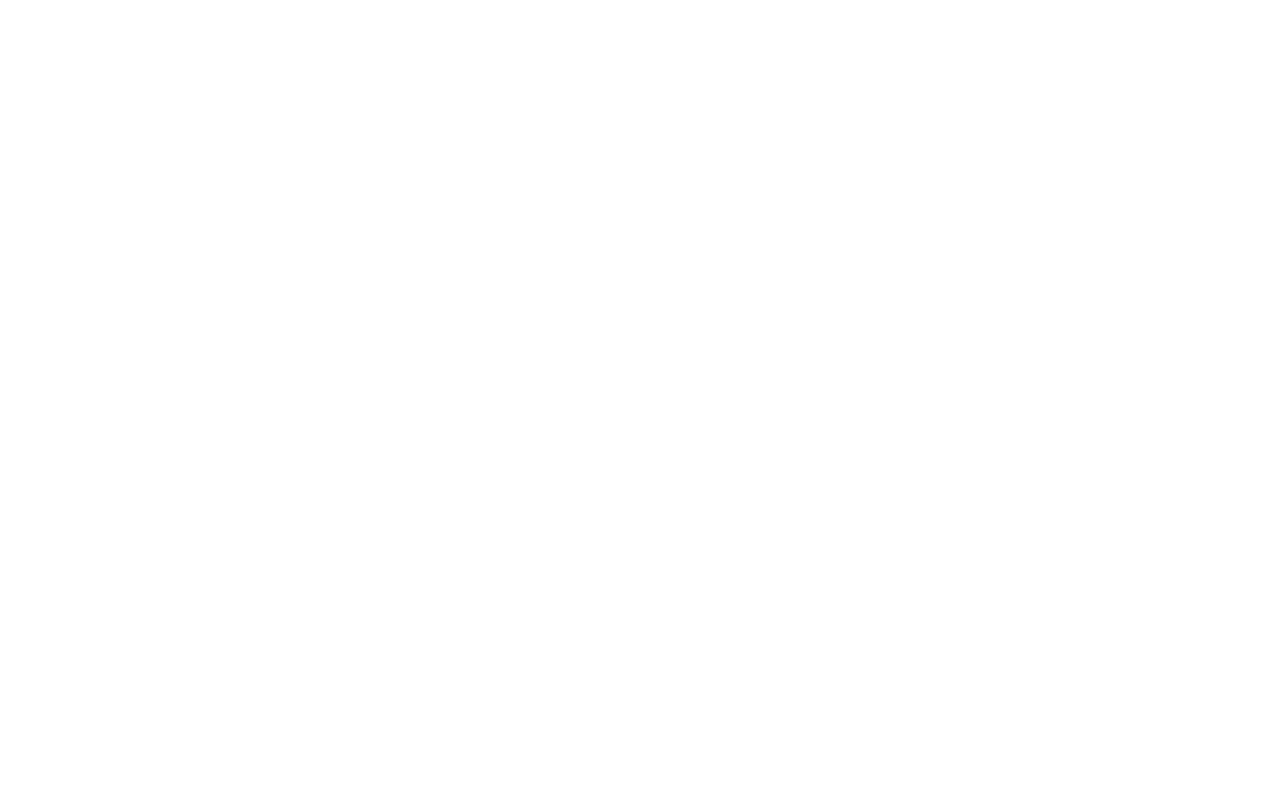
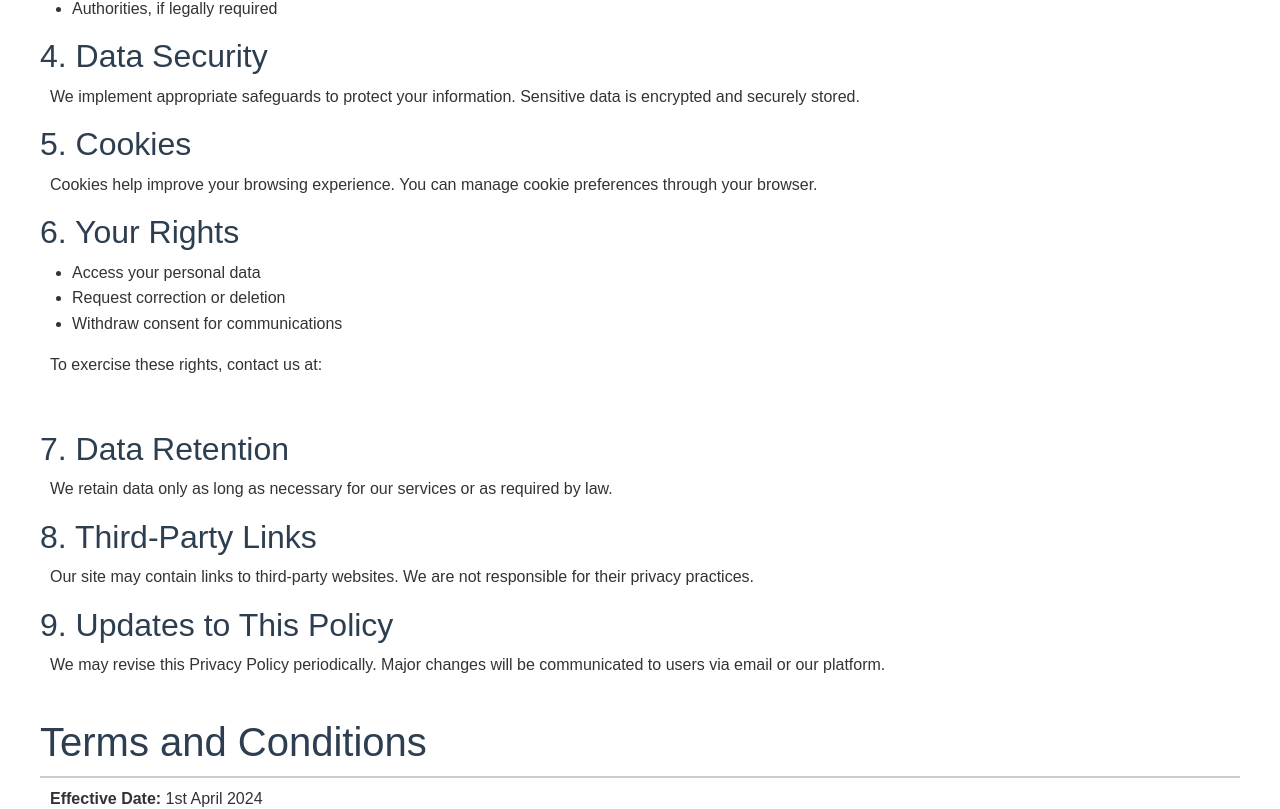
Before and after one commit to dilip2k04/hostinger, a React (Vite) app: page / in a window 1280 px wide. Shown: the part 10256-11065 px from the top of the page. Before the commit the page ends 9895 px from the top, so only its background shows below. Built offline with nearby package versions, Linux system fonts and the light colour scheme; no server answers.

Commit message:
Update AppRoutes.jsx

```diff
--- a/src/app/AppRoutes.jsx
+++ b/src/app/AppRoutes.jsx
@@ -20,6 +20,8 @@
         <OurProgram is_main_page={true}/>
         {/* <AboutUs is_main_page={true}/> */}
         <Contact />
+        <PrivacyPolicy />
+        <TermsAndConditions />
       </>
     );
   };
```
